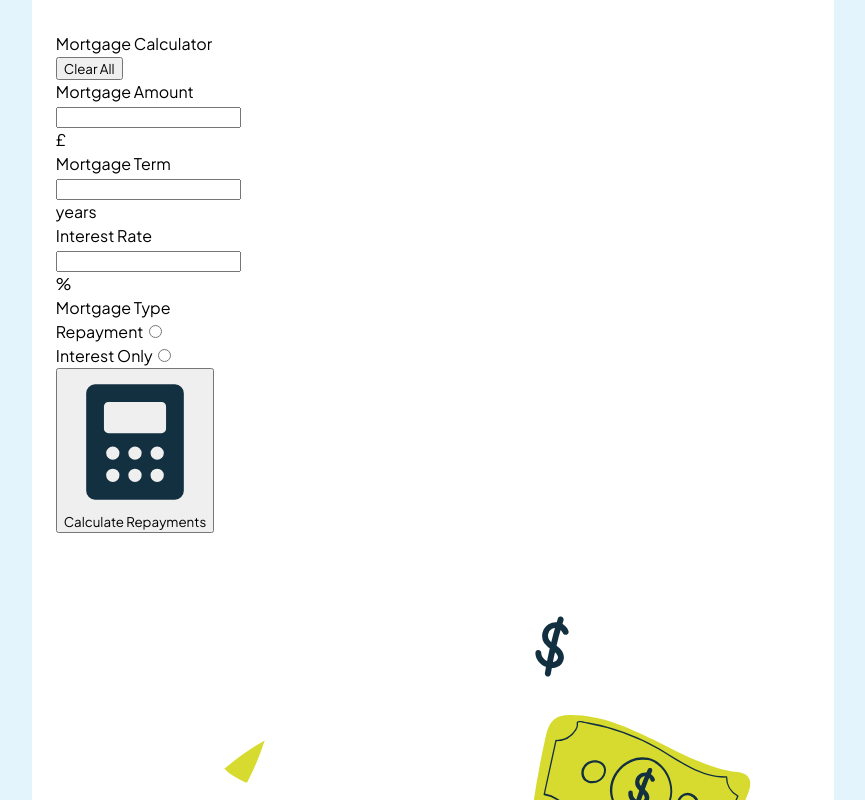
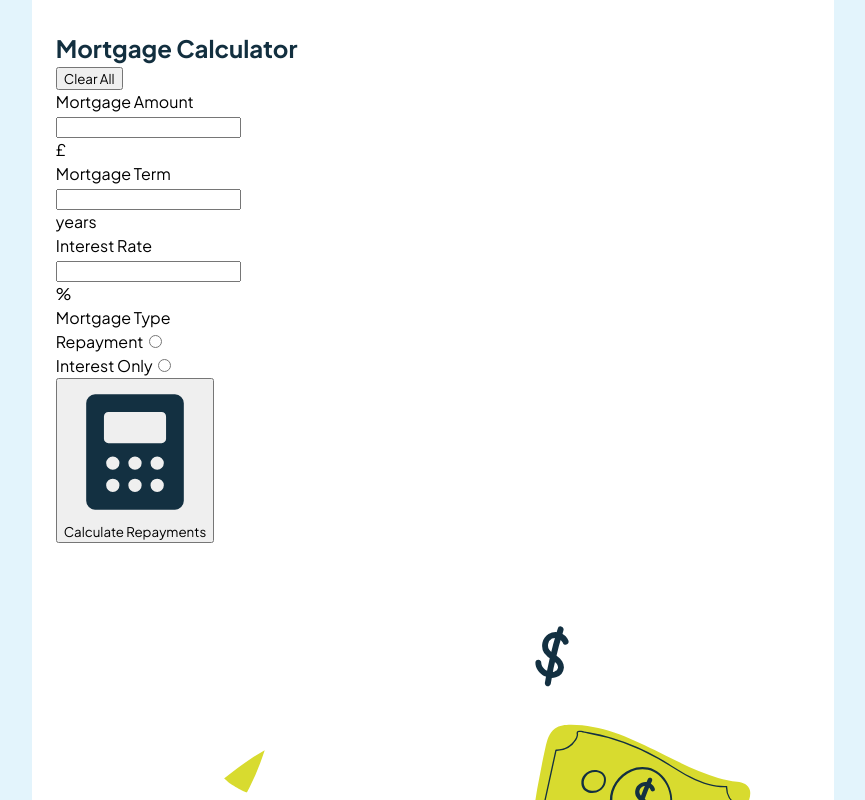
Before and after one commit to VenusY/frontend-mentor-mortgage-repayment-calculator, a React app: page / in a window 1280 px wide. Shown: the top 800 px of the page, without its empty margins (207-1072 px from the left). Built offline with nearby package versions, Linux system fonts and the light colour scheme.

Commit message:
Import stylesheet in InputSection component and add styling to heading

```diff
--- a/src/components/InputSection.jsx
+++ b/src/components/InputSection.jsx
@@ -1,3 +1,4 @@
+import '../styles/scss/InputSection.scss';
 import Header from './Header';
 import Form from './Form';
 
--- /dev/null
+++ b/src/styles/scss/InputSection.scss
@@ -0,0 +1,10 @@
+@use '../scss/util' as u;
+
+.input-section {
+  &__heading {
+    font-size: u.rem(24);
+    font-weight: var(--fw-bold);
+    line-height: 1.4;
+    color: var(--slate-900);
+  }
+}
```
